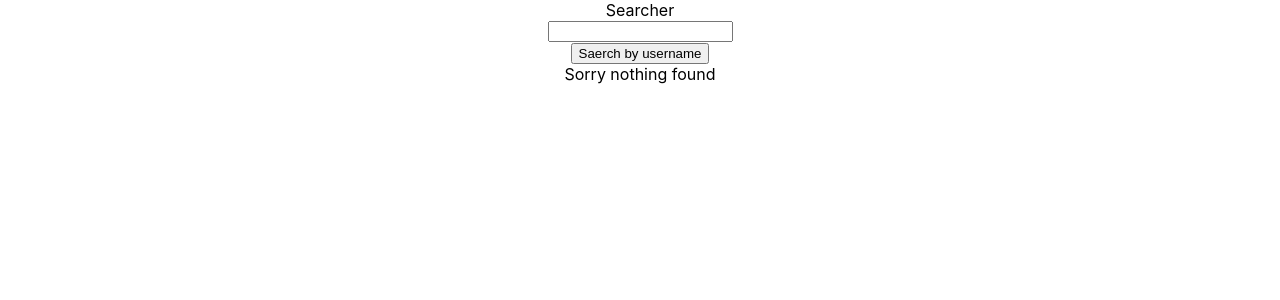
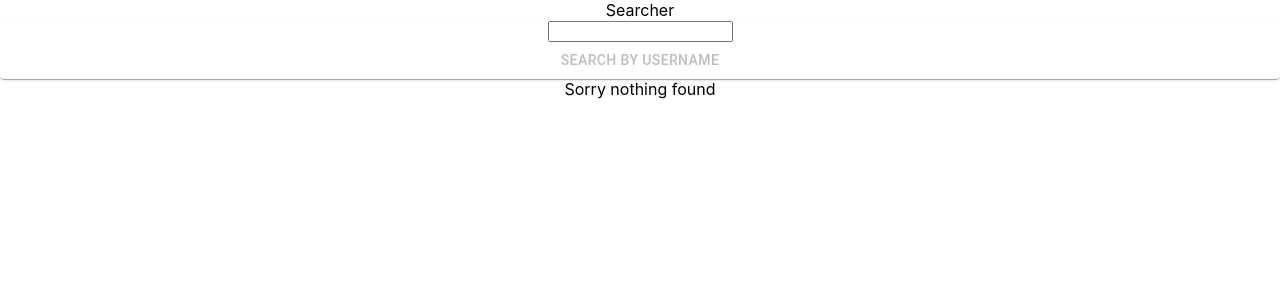
Before and after one commit to Nootuff/github-searcher, a React (Create React App) app: page / in a window 1280 px wide. Shown: the top 300 px of the page. Built offline with nearby package versions, Linux system fonts and the light colour scheme.

Commit message:
MUI imported, site hosted on Netlify, readme updated.

```diff
--- a/package.json
+++ b/package.json
@@ -3,6 +3,9 @@
   "version": "0.1.0",
   "private": true,
   "dependencies": {
+    "@emotion/react": "^11.9.0",
+    "@emotion/styled": "^11.8.1",
+    "@mui/material": "^5.7.0",
     "@testing-library/jest-dom": "^5.16.4",
     "@testing-library/react": "^13.2.0",
     "@testing-library/user-event": "^13.5.0",
--- a/src/components/SearchForm.js
+++ b/src/components/SearchForm.js
@@ -4,14 +4,17 @@ import InputLabel from '@mui/material/InputLabel';
 import MenuItem from '@mui/material/MenuItem';
 import FormControl from '@mui/material/FormControl';
 import Select from '@mui/material/Select';
+
+
+import Typography from '@mui/material/Typography';
+import '../styles/SearchForm.css'; */
 import Paper from '@mui/material/Paper'
 import Button from '@mui/material/Button';
-import Typography from '@mui/material/Typography';
-import '../styles/SearchForm.css'; */
 
 
 function SearchForm({ values, handleChange, result, handleSubmit }) {
   return (
+    <Paper>
     <form>
       <input
         type="text"
@@ -23,15 +26,17 @@ function SearchForm({ values, handleChange, result, handleSubmit }) {
 
       </input>
       <br />
-      <button
+      <Button
+         variant={(values.searchTerm === "" ) ? "disabled" : "contained"/*If no searchTerm has been entered or searchBy selected, button is disabled.*/}
            onClick={(event) => {
             event.preventDefault();
             handleSubmit(values /* props.searchByHolder, props.searchTermHolder*/);
            }}
       >
-        Saerch by username
-      </button>
+        Search by username
+      </Button>
     </form>
+    </Paper>
   )
 }
 
--- a/src/hooks/useSearch.js
+++ b/src/hooks/useSearch.js
@@ -35,6 +35,8 @@ if (values.searchTerm !== ""){
 
 }).catch(function (error){
     console.error(error);
+    setResult("");
+    //alert("error occurred")
 });
 
 }
```
Also changed, not shown: src/components/ResultCard.js (+0 -7 lines), Planning-notes.txt, 2 other files (tests, documents, lock files or other folders).
